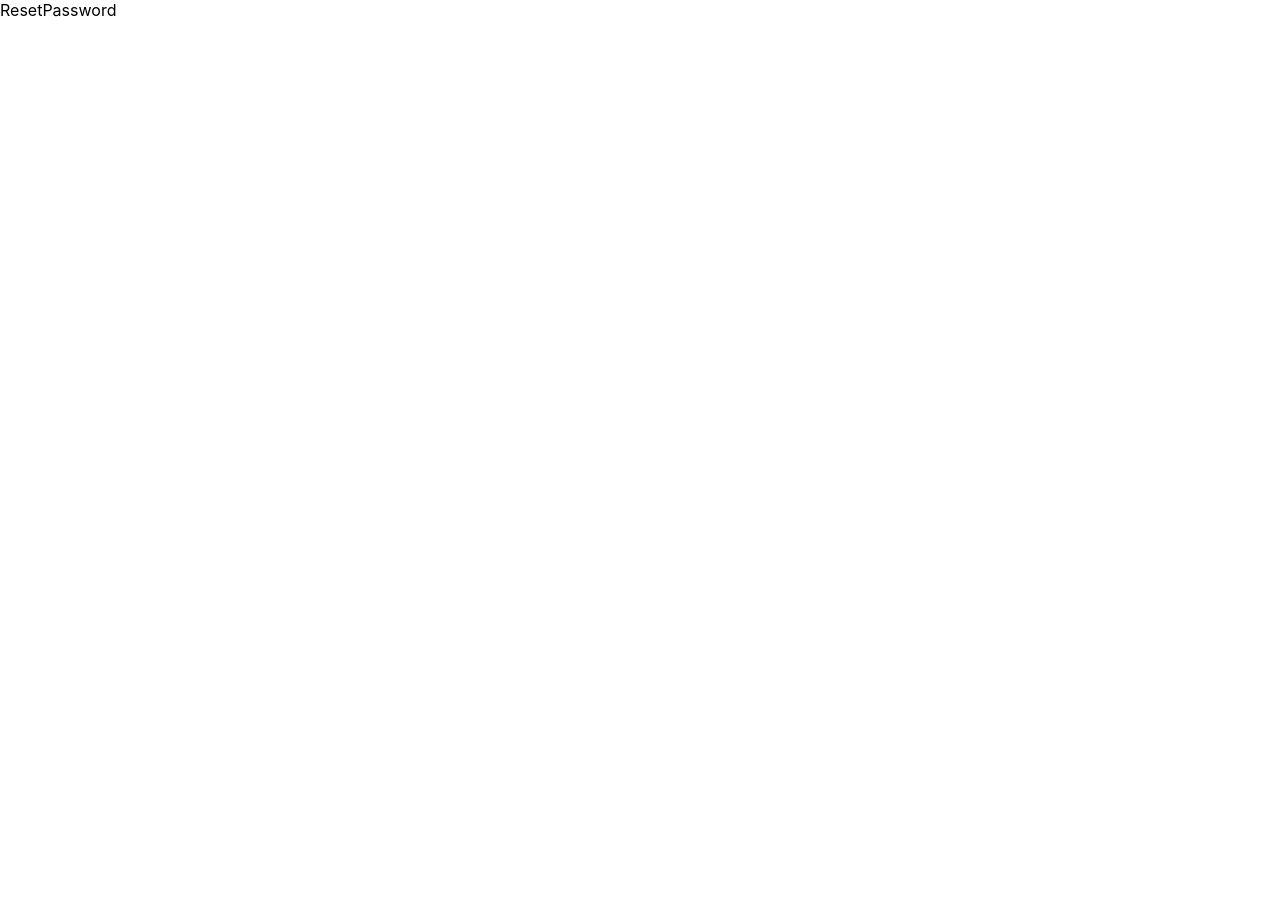
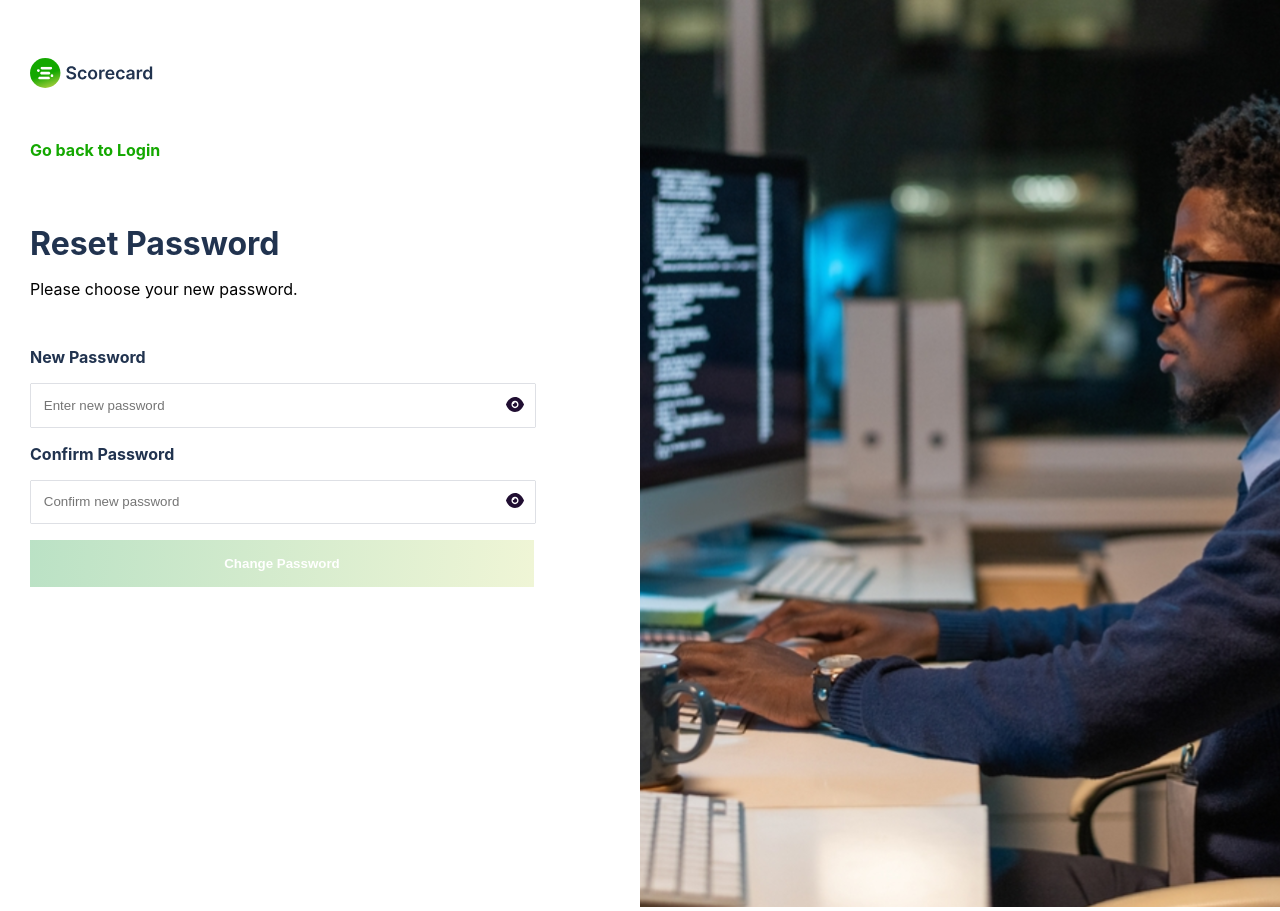
Before and after one commit to Vastro-lorde/scorecard-frontend, a React (Create React App) app: page /ResetPassword in a window 1280 px wide. Before the commit the page ends 800 px from the top, so only its background shows below. Built offline with nearby package versions, Linux system fonts and the light colour scheme.

Commit message:
Created reset password page

```diff
--- a/src/components/ResetPasswordComponent/ResetPassword.module.css
+++ b/src/components/ResetPasswordComponent/ResetPassword.module.css
@@ -2,3 +2,173 @@
   margin: 0;
   padding: 0;
 }
+/* *{
+    box-sizing: border-box;
+} */
+
+.altH1 {
+  left: 0;
+  margin-bottom: 1rem;
+  margin-top: 4rem;
+}
+
+.backToLoginStyle {
+  color: var(--primary-green);
+  font-weight: bolder;
+  margin-top: 1rem;
+  text-decoration: none;
+}
+
+.body {
+  display: grid;
+  grid-template-columns: 1fr 1fr;
+  width: 100%;
+  height: 100vh;
+}
+
+.button {
+  background: linear-gradient(96.67deg, #34a853 0%, #b8d344 100%);
+  border: none;
+  cursor: pointer;
+  color: white;
+  font-weight: bold;
+  padding: 1rem;
+  width: 31.5rem;
+}
+
+.details {
+  box-sizing: border-box;
+  padding: 10px 30px;
+}
+
+.eyeShowContainer {
+  padding: 0.7rem;
+}
+
+.eyeShowContainer:hover {
+  background-color: #34a85308;
+  padding: 0.7rem;
+  cursor: pointer;
+}
+
+.loginLink {
+  color: var(--primary-green);
+  font-weight: bolder;
+  position: relative;
+  text-decoration: none;
+}
+
+form:invalid input[type='submit'] {
+  background: linear-gradient(96.67deg, #34a85356 0%, #b9d34438 100%);
+  border: none;
+  cursor: pointer;
+  color: white;
+  font-weight: bold;
+  padding: 1rem;
+  width: 31.5rem;
+}
+
+h1 {
+  color: var(--primary-black);
+  margin-bottom: 6rem;
+}
+
+img {
+  height: 100%;
+  width: 100%;
+}
+
+.imageContainer {
+  height: 100%;
+  width: 100%;
+}
+
+input {
+  color: var(--primary-black);
+  border: 1px solid rgba(33, 51, 79, 0.15);
+  display: block;
+  margin: 1rem 0;
+  padding: 0.8rem;
+  transition: all 0.3s ease-in-out;
+  width: 30rem;
+}
+
+input[type='password'],
+.passwordInput {
+  border: none;
+  margin: 0;
+}
+
+label {
+  color: var(--primary-black);
+  display: block;
+  font-weight: bolder;
+}
+
+.logoContainer {
+  margin: 3rem 0 3rem 0;
+  width: 8rem;
+}
+
+.passwordInputContainer {
+  align-items: center;
+  border: 1px solid rgba(33, 51, 79, 0.15);
+  border-radius: 0.1rem;
+  display: flex;
+  margin: 1rem 0;
+  padding: 0;
+  width: 31.5rem;
+}
+
+.paswordRequirements {
+  display: none;
+}
+
+.sendLink {
+  margin: 0 0 3rem 0;
+}
+
+/* Medium devices (landscape tablets, 768px and up) */
+@media only screen and (max-width: 768px) {
+  .body {
+    display: flex;
+    flex-direction: column;
+    justify-content: space-between;
+    width: 100%;
+  }
+  .logoContainer {
+    width: 5rem;
+  }
+}
+
+/* Large devices (laptops/desktops, 992px and up) */
+@media only screen and (max-width: 992px) {
+  .body {
+    display: flex;
+    flex-direction: column;
+    justify-content: space-between;
+    width: 100%;
+  }
+
+  .details {
+    margin: auto;
+  }
+
+  .logoContainer {
+    margin: 4rem 0 4rem 0;
+    width: 8rem;
+  }
+
+  .imageContainer,
+  .imageContainer > img {
+    display: none;
+  }
+}
+
+/* Medium devices (landscape tablets, 1080px and up) */
+@media only screen and (max-width: 1080px) {
+  .imageContainer,
+  .imageContainer > img {
+    width: 41rem;
+  }
+}
--- a/src/components/ResetPasswordComponent/ResetPassword.tsx
+++ b/src/components/ResetPasswordComponent/ResetPassword.tsx
@@ -1,7 +1,90 @@
 import React from 'react';
+import { Link } from 'react-router-dom';
+import ResetPasswordCss from './ResetPassword.module.css';
+import scoreLogo from '../../assets/scoreLogo.svg';
+import bgImage from '../../assets/bgImage.svg';
+import eyeShow from '../../assets/eyeShow.svg';
+import { useRef } from 'react';
+
 // import ResetPasswordCss from 'ResetPassword.module.css';
 function ResetPassword() {
-  return <div>ResetPassword</div>;
+  const passwordInput = useRef<HTMLInputElement>(null);
+  const confirmPasswordInput = useRef<HTMLInputElement>(null);
+
+  function passwordShow(passwordInput: React.RefObject<HTMLInputElement>) {
+    if (passwordInput.current!.type === 'password') {
+      passwordInput.current!.type = 'text';
+    } else {
+      passwordInput.current!.type = 'password';
+    }
+  }
+  return (
+    <div className={ResetPasswordCss.body}>
+      <div className={ResetPasswordCss.details}>
+        <div className={ResetPasswordCss.logoContainer}>
+          <Link to='/'>
+            <img src={scoreLogo} alt='Score logo' />
+          </Link>
+        </div>
+        <Link to='/login' className={ResetPasswordCss.backToLoginStyle}>
+          Go back to Login
+        </Link>
+        <h1 className={ResetPasswordCss.altH1}>Reset Password</h1>
+        <p className={ResetPasswordCss.sendLink}>Please choose your new password.</p>
+        <form action='' method=''>
+          <label htmlFor='password'>New Password</label>
+          <div className={ResetPasswordCss.passwordInputContainer}>
+            <input
+              className={ResetPasswordCss.passwordInput}
+              ref={passwordInput}
+              type='password'
+              name='password'
+              id='password'
+              placeholder='Enter new password'
+              pattern='(?=.*\d)(?=.*[a-z])(?=.*[A-Z]).{8,}'
+              required
+            />
+            <div
+              className={ResetPasswordCss.eyeShowContainer}
+              onClick={() => {
+                passwordShow(passwordInput);
+              }}
+            >
+              <img src={eyeShow} alt='Score logo' />
+            </div>
+          </div>
+          <label htmlFor='confirmPassword'>Confirm Password</label>
+          <div className={ResetPasswordCss.passwordInputContainer}>
+            <input
+              className={ResetPasswordCss.passwordInput}
+              ref={confirmPasswordInput}
+              type='password'
+              name='confirmPassword'
+              placeholder='Confirm new password'
+              pattern='(?=.*\d)(?=.*[a-z])(?=.*[A-Z]).{8,}'
+              required
+            />
+            <div
+              className={ResetPasswordCss.eyeShowContainer}
+              onClick={() => {
+                passwordShow(confirmPasswordInput);
+              }}
+            >
+              <img src={eyeShow} alt='Score logo' />
+            </div>
+          </div>
+          <div className={ResetPasswordCss.paswordRequirements}>
+            Your password must be at least 6 characters as well as contain at least one uppercase, one lowercase, and
+            one number.
+          </div>
+          <input type='submit' className={ResetPasswordCss.button} value='Change Password' />
+        </form>
+      </div>
+      <div className={ResetPasswordCss.imageContainer}>
+        <img src={bgImage} alt='A young man typing on a computer' />
+      </div>
+    </div>
+  );
 }
 
 export default ResetPassword;
```
